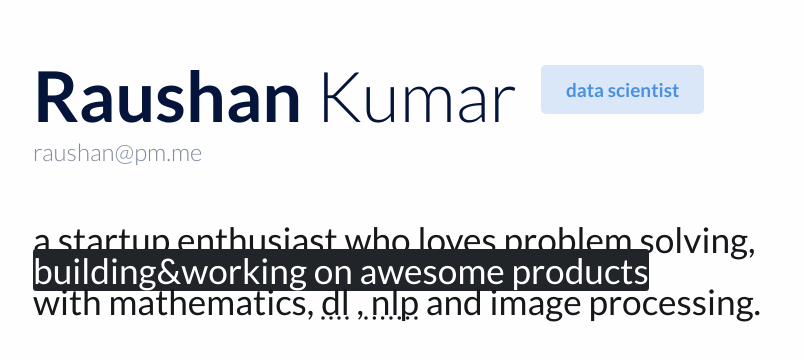
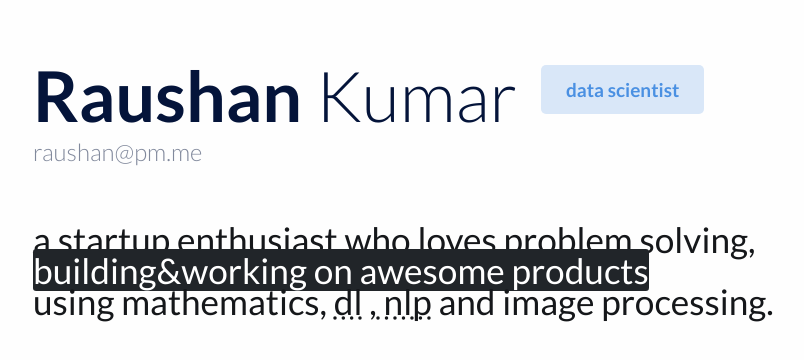
Before and after one commit to irawsun/irawsun.github.io, a plain HTML site: page index.html in a window 1280 px wide. Shown: the whole page, without its empty margins (72-876 px from the left). Drawn offline with nearby package versions, Linux system fonts and the light colour scheme.

Commit message:
Update index.html

```diff
--- a/index.html
+++ b/index.html
@@ -18,7 +18,7 @@
 			<h2 class="lead">
                 <p class="small">a startup enthusiast who loves problem solving, </p>
                 <p class="small"><kbd>building&amp;working on awesome products</kbd>  </p>
-                <p class="small">with mathematics, <abbr title="Deep Learning"> dl</abbr> ,<abbr title="Natural Language Processing"> nlp</abbr> and image processing.</p>
+                <p class="small">using mathematics, <abbr title="Deep Learning"> dl</abbr> ,<abbr title="Natural Language Processing"> nlp</abbr> and image processing.</p>
             <h2>
 
 		</div>
```
